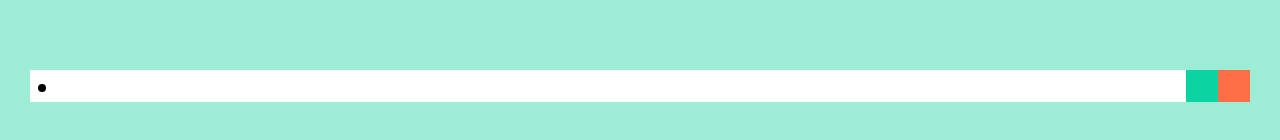
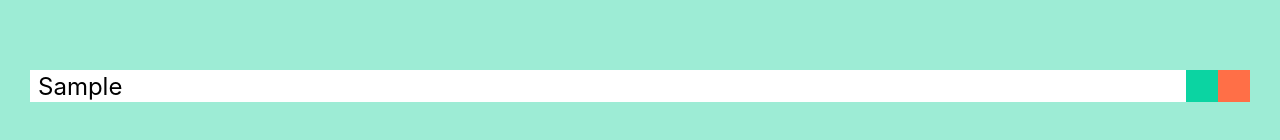
Before and after one commit to Bfatima25/todolist-Bushra-Fatima, a React (Create React App) app: page / in a window 1280 px wide. Both pictures are taken after typing "Sample" into the empty fields and a click on the button 780 px from the left and 240 px from the top of the page. Shown: the part 280-420 px from the top of the page. Built offline with nearby package versions, Linux system fonts and the light colour scheme; the HTML template or start-up script is replaced by a standard one.

Commit message:
edited ToDoList.js to render out information when you text is typed

```diff
--- a/src/App.js
+++ b/src/App.js
@@ -12,7 +12,7 @@ function App() {
         <h1>What's The Plan Today?</h1>
       </header>
       <FormToDo inputText={inputText}  dolist={dolist} setDolist={setDolist} setInputText={setInputText} />
-      <ToDoList />
+      <ToDoList dolist={dolist} />
     </div>
   );
 }
--- a/src/Components/DoList.js
+++ b/src/Components/DoList.js
@@ -1,9 +1,9 @@
 import React from 'react';
 
-function DoList () {
+function DoList ({text}) {
     return(
         <div className="DoList">
-            <li className="DoList-item"></li>
+            <li className="DoList-item">{text}</li>
             <button className="checklist-btn">
                 <i className="fas fa-check-square"></i>
             </button>
--- a/src/Components/ToDoList.js
+++ b/src/Components/ToDoList.js
@@ -1,11 +1,14 @@
 import React from 'react';
 import DoList from './DoList';
 
-function ToDoList () {
+function ToDoList ({ dolist }) {
     return (
         <div className="dolist-container">
-            <ul className="todo-list"></ul>
-            <DoList />
+            <ul className="todo-list">
+                {dolist.map((dolist) => (
+                    <DoList text={dolist.text} id={dolist.id} />
+                ))}
+            </ul>
         </div>
     );
 };
```
